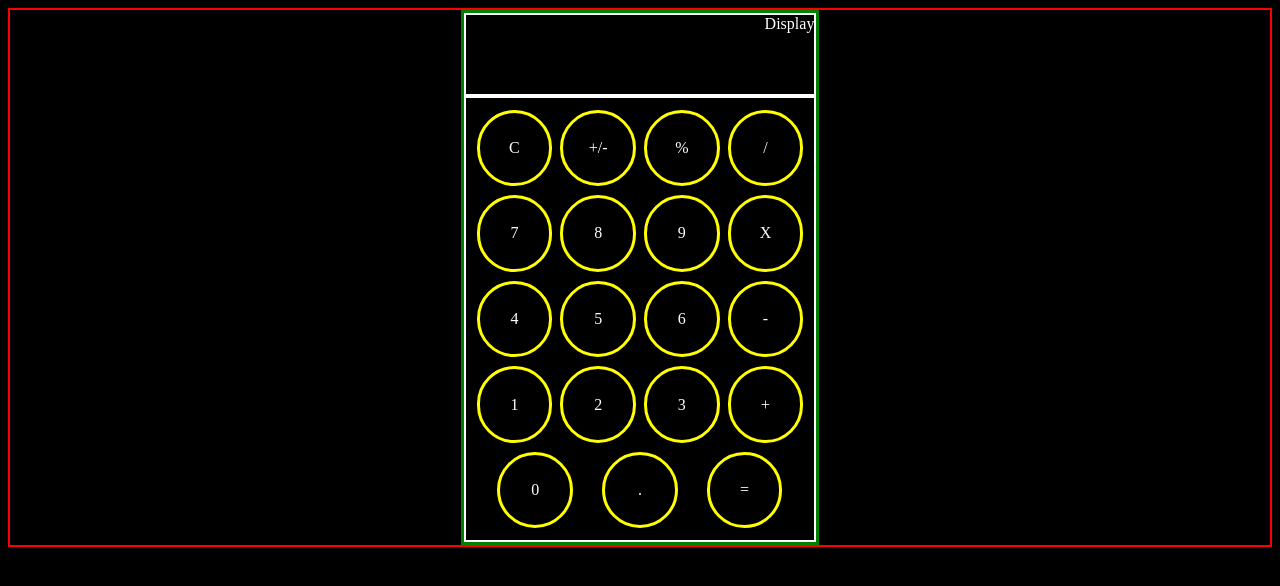
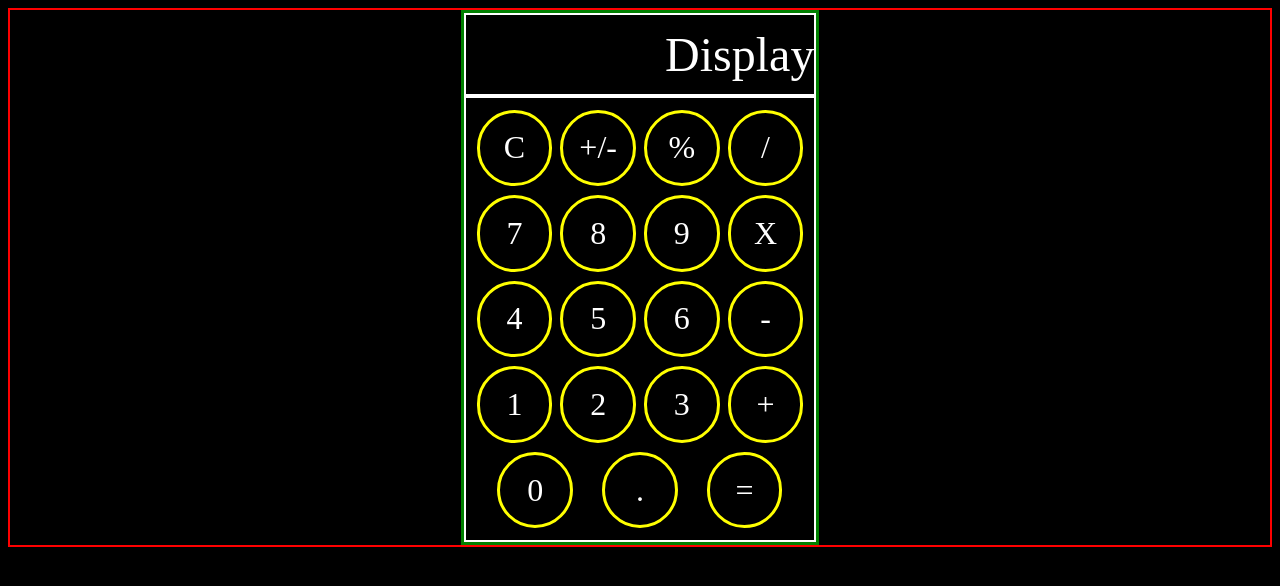
Before and after one commit to Roman-web-dev/calculator, a plain HTML site: page index.html in a window 1280 px wide. Drawn offline with Linux system fonts and the light colour scheme.

Commit message:
Improve font sizing, declare populateDisplay function

```diff
--- a/script.js
+++ b/script.js
@@ -30,3 +30,7 @@ function operate (firstNum, secondNum, operator){
             break;
     }
 }
+
+function populateDisplay (btn, display){
+
+}
--- a/style.css
+++ b/style.css
@@ -31,9 +31,12 @@ body {
 }
 
 #display {
+    display: flex;
+    align-items: center;
+    justify-content: right;
     color: white;
-    text-align: right;
     height: 15%;
+    font-size: 3em;
 
     border:  2px solid white;
 }
@@ -56,5 +59,6 @@ body {
     height: 100%;
     outline: solid yellow;
     border-radius: 500px;
+    font-size: 2em;
 
 }
```
